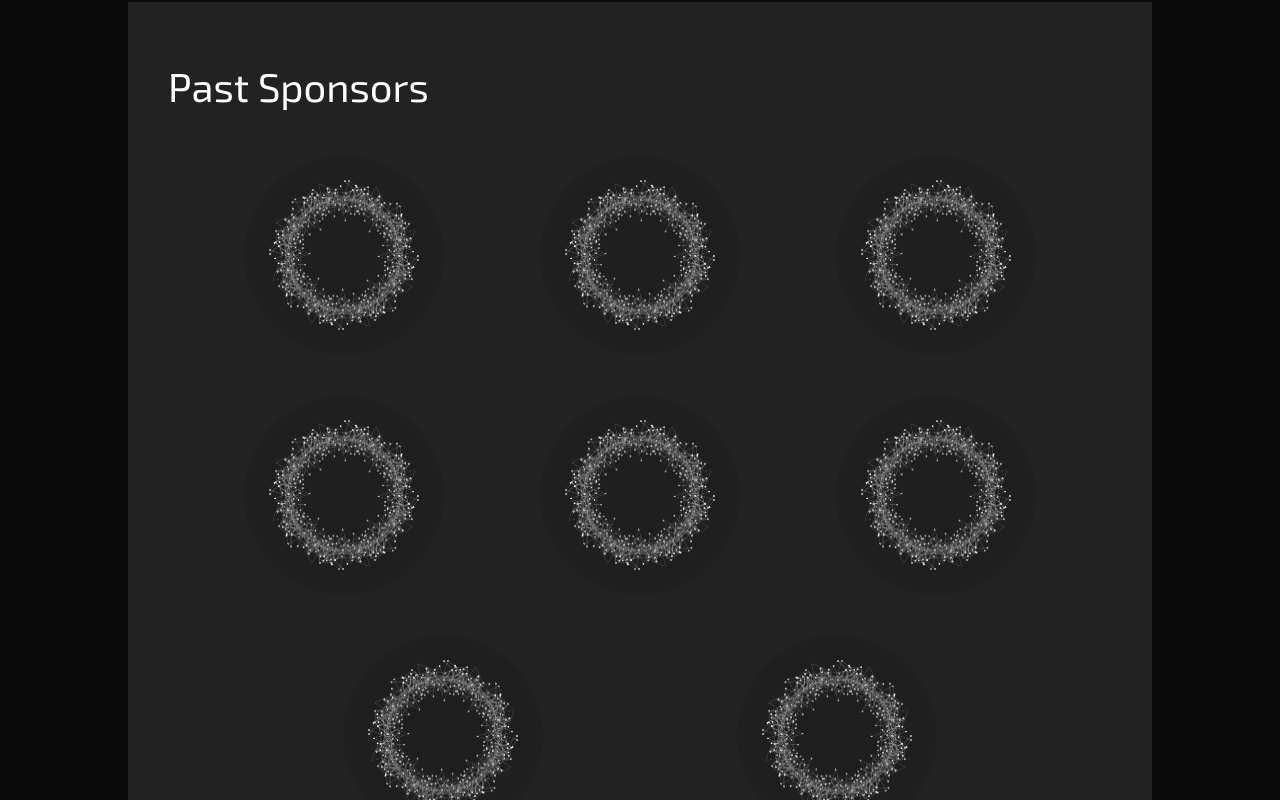
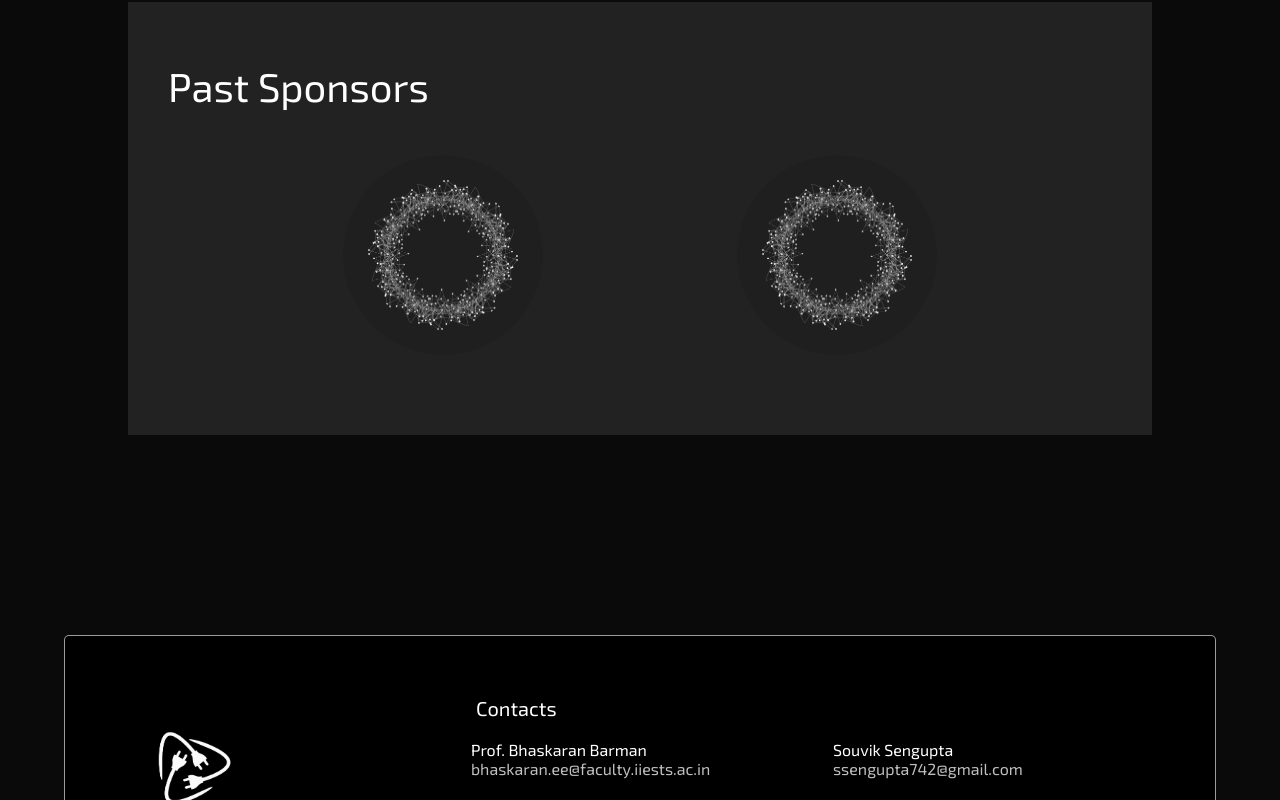
Before and after one commit to DugarRishab/sphuran, a React (Create React App) app in the folder client/: page /sponsor in a window 1280 px wide. Shown: the part 2280-3080 px from the top of the page. Built offline with nearby package versions, Linux system fonts and the light colour scheme.

Commit message:
updated sponsors page

```diff
--- a/client/package.json
+++ b/client/package.json
@@ -10,8 +10,8 @@
 		"axios": "^0.27.2",
 		"react": "^18.2.0",
 		"react-dom": "^18.2.0",
+		"react-router-dom": "^6.3.0",
 		"react-scripts": "5.0.1",
-		"react-router-dom": "^6.3.0",
 		"web-vitals": "^2.1.4"
 	},
 	"scripts": {
--- a/client/src/pages/Sponsors.jsx
+++ b/client/src/pages/Sponsors.jsx
@@ -39,6 +39,18 @@ const Sponsors = () => {
 		},
 		{
 			id: 8,
+			name: "Web Team",
+			img: "/assets/circlex300.png",
+		},
+	];
+	const pastSponsors = [
+		{
+			id: 1,
+			name: "Web Team",
+			img: "/assets/circlex300.png",
+		},
+		{
+			id: 2,
 			name: "Web Team",
 			img: "/assets/circlex300.png",
 		},
@@ -85,7 +97,7 @@ const Sponsors = () => {
 				<div className="past">
 					<div className="title">Past Sponsors</div>
 					<div className="items">
-						{sponsors.map((sponsor) => (
+						{pastSponsors.map((sponsor) => (
 							<div className="sponsor">
 								<div className="img">
 									<img
```
